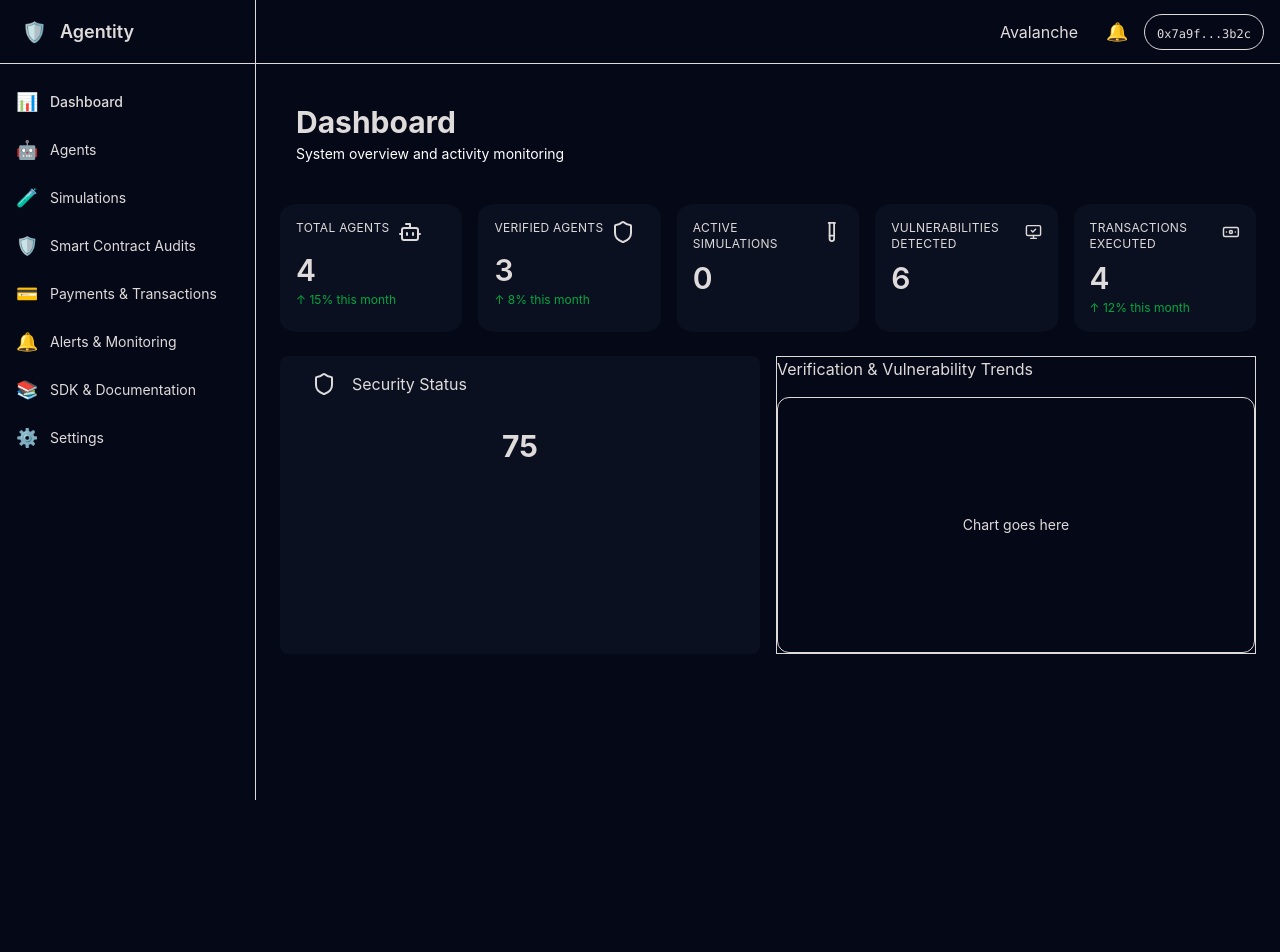
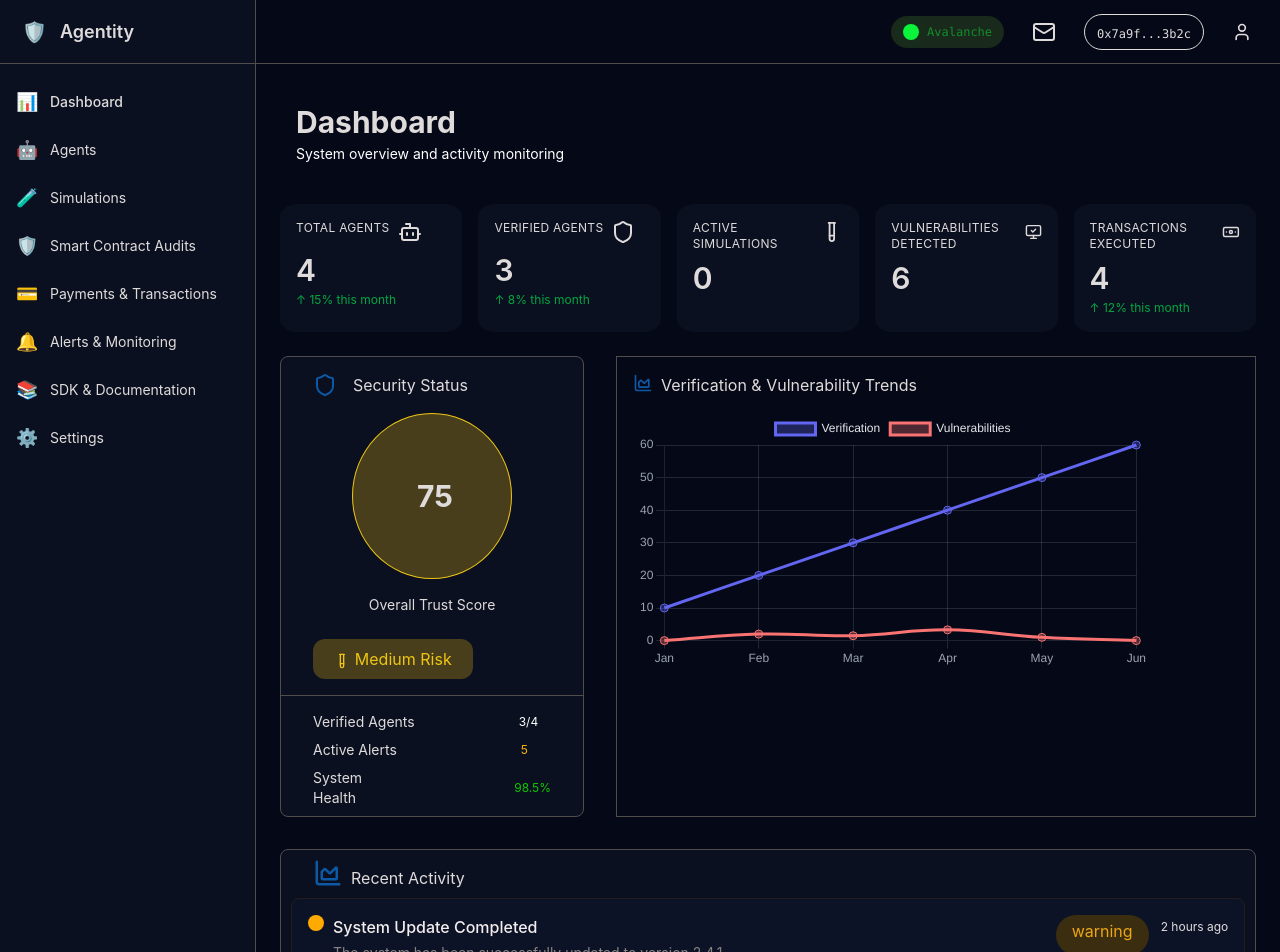
Before and after one commit to Agentity-AI/Agentity-Frontend, a React (Vite) app: page / in a window 1280 px wide. Shown: the top 952 px of the page. Before the commit the page ends 800 px from the top, so only its background shows below. Built offline with nearby package versions, Linux system fonts and the light colour scheme.

Commit message:
Dahboard completed

```diff
--- /dev/null
+++ b/src/components/activity/Activity.jsx
@@ -0,0 +1,22 @@
+
+function Activity({title, description, time, state}) {
+  return (
+    <div className="p-4 border border-[#271c1c] rounded-lg w-[98%] mx-auto
+     bg-[#0d1327] flex justify-between">
+        <div className={`px-2 py-2 -mr-80 rounded-full w-1 h-1 ${state === "warning" ? "bg-[#ffaa01]" : state === "info" ? "bg-[#06ff38]" : "bg-[#ff3007]"}`}></div>
+      <div className="">
+        <h3 className="font-medium text-[#f3eded]">{title}</h3>
+        <p className="text-sm text-[#888383] mt-1">{description}</p>
+      </div>
+      <div className="flex">
+        <div className={`rounded-full mb-2 mr-3 ${state === "warning" ? "bg-[#3b2d0f]" : state === "info" ? "bg-[#0f2715]" : "bg-[#2c1f1d]"}`}>
+      <div className={`px-4 pt-1  ${state === "warning" ? "text-[#eda616]" : state === "info" ? "text-[#0b8a24]" : "text-[#e14020]"}`}>
+          {state}
+        </div></div>
+      <p className="text-xs text-base-content/100 mt-1">{time}</p>
+      </div>
+    </div>
+  )
+}
+
+export default Activity
--- /dev/null
+++ b/src/components/chart/TwoLineChart.jsx
@@ -0,0 +1,89 @@
+import {
+  Chart as ChartJS,
+  CategoryScale,
+  LinearScale,
+  PointElement,
+  LineElement,
+  Tooltip,
+  Legend,
+} from "chart.js";
+import { Line } from "react-chartjs-2";
+
+// Register the pieces of Chart.js we need
+ChartJS.register(
+  CategoryScale,
+  LinearScale,
+  PointElement,
+  LineElement,
+  Tooltip,
+  Legend
+);
+
+const labels = ["Jan", "Feb", "Mar", "Apr", "May", "Jun"];
+
+const data = {
+  labels,
+  datasets: [
+    {
+      label: "Verification",
+      data: [10, 20, 30, 40, 50, 60],       // numbers for line 1
+      borderColor: "#6366F1",
+      backgroundColor: "rgba(99, 102, 241, 0.3)",
+      tension: 0.4,                          // smooth curve
+      fill: false,
+      pointRadius: 4,
+      pointHoverRadius: 6,
+    },
+    {
+      label: "Vulnerabilities",
+      data: [0, 2, 1.5, 3.3, 1, 0],        // numbers for line 2
+      borderColor: "#F97373",
+      backgroundColor: "rgba(249, 115, 115, 0.3)",
+      tension: 0.4,
+      fill: false,
+      pointRadius: 4,
+      pointHoverRadius: 6,
+    },
+  ],
+};
+
+const options = {
+  responsive: true,
+  plugins: {
+    legend: {
+      position: "top",
+      labels: {
+        color: "#e5e7eb",
+      },
+    },
+    tooltip: {
+      enabled: true,        // show tooltip on hover (default)
+      mode: "index",        // show values for *both* lines at that x value
+      intersect: false,     // you don't need to be exactly on the point
+      callbacks: {
+        // customize the text in the tooltip
+        label: (context) => {
+          const label = context.dataset.label || "";
+          const value = context.parsed.y;
+          return `${label}: ${value}`;
+        },
+      },
+    },
+  },
+  scales: {
+    x: {
+      ticks: { color: "#9ca3af" },
+      grid: { color: "rgba(148, 163, 184, 0.2)" },
+    },
+    y: {
+      ticks: { color: "#9ca3af" },
+      grid: { color: "rgba(148, 163, 184, 0.2)" },
+    },
+  },
+};
+
+function TwoLineChart() {
+  return <div className="h-full w-full"><Line data={data} options={options}  /></div>;
+}
+
+export default TwoLineChart;
--- a/src/components/layouts/SideBar.jsx
+++ b/src/components/layouts/SideBar.jsx
@@ -1,21 +1,10 @@
 import { NavLink } from "react-router-dom";
-
-const navItems = [
-  { label: "Dashboard", icon: "📊", to: "/" },
-  { label: "Agents", icon: "🤖", to: "/agents" },
-  { label: "Simulations", icon: "🧪", to: "/simulations" },
-  { label: "Smart Contract Audits", icon: "🛡️", to: "/audits" },
-  { label: "Payments & Transactions", icon: "💳", to: "/payments" },
-  { label: "Alerts & Monitoring", icon: "🔔", to: "/alerts" },
-  { label: "SDK & Documentation", icon: "📚", to: "/docs" },
-  { label: "Settings", icon: "⚙️", to: "/settings" },
-];
-
+import navItems from "../../constants/navItem";
 function Sidebar() {
   return (
-    <div className="flex-1 flex flex-col">
+    <div className="flex-1 flex flex-col border-[#514c4c]  bg-[#0B1020]">
       {/* Logo */}
-      <div className="h-16 flex items-center px-4 gap-2 border-b border-base-300">
+      <div className="h-16 flex items-center px-4 gap-2 border-b border-[#514c4c]">
         <div className="w-9 h-9 rounded-xl bg-primary flex items-center justify-center">
           <span className="text-xl text-primary-content">🛡️</span>
         </div>
@@ -34,8 +23,9 @@ function Sidebar() {
                 "hover:bg-base-300",
                 isActive ? "bg-base-300 text-primary font-medium" : "text-base-content/80",
               ].join(" ")
-            }
-          >
+            }>
+
+
             <span className="text-lg">{item.icon}</span>
             <span>{item.label}</span>
           </NavLink>
--- a/src/components/layouts/Topbar.jsx
+++ b/src/components/layouts/Topbar.jsx
@@ -1,6 +1,18 @@
+import { Mail, User } from "lucide-react";
+import React from "react";
+
 function Topbar() {
+    const[profileStyle, setProfileStyle] = React.useState("");
+     const[notificationStyle, setNotificationStyle] = React.useState("");
+
+    function addProfileStyle(){
+        setProfileStyle("bg-[#fff] text-[#000] rounded-full shadow-lg");
+    }
+    function addNotificationStyle(){
+        setNotificationStyle("bg-[#fff] text-[#000] rounded-full shadow-lg");
+    }
   return (
-    <div className="flex items-center justify-between w-full">
+    <div className="flex items-center justify-between w-full border-[#514c4c]">
       {/* Left side (optional breadcrumb / page title placeholder) */}
       <div className="text-sm text-base-content/60 hidden md:block">
         {/* You can put breadcrumbs here if you want */}
@@ -9,19 +21,37 @@ function Topbar() {
       {/* Right side controls */}
       <div className="flex items-center gap-4">
         {/* Network badge */}
-        <div className="badge badge-ghost gap-2 px-3 py-2">
-          <span className="w-2 h-2 rounded-full bg-success" />
-          Avalanche
+        <div className="rounded-full flex gap-2 px-3 py-2 text-[#138d2b] bg-[#19291c] border-[#0c7421]">
+          <div className="relative flex items-center justify-center">
+  {/* animated ring */}
+  <div className="absolute inline-flex h-4 w-4 rounded-full bg-[#0cf33a] opacity-75 animate-ping"></div>
+
+  {/* solid center dot */}
+  <div className="text-xs font-mono w-4 h-4 rounded-full bg-[#0cf33a]"></div>
+</div>
+
+          <span className="text-xs font-mono">Avalanche</span>
+
         </div>
 
         {/* Notification icon */}
-        <button className="btn btn-ghost btn-circle">
-          <span className="text-lg">🔔</span>
+        <button onMouseOver={addNotificationStyle}
+        className={`btn btn-ghost btn-circle ${notificationStyle? notificationStyle : 'bg-transparent text-base-content/60'}`}
+        onMouseLeave={() => setNotificationStyle("")} >
+          <span className="text-lg">
+            <Mail className={`m-3 btn btn-ghost btn-circle ${notificationStyle? notificationStyle : 'bg-transparent text-base-content/60'}`}/>
+          </span>
         </button>
 
         {/* Wallet / profile */}
         <button className="btn btn-ghost border border-base-300 rounded-full px-3 h-9 min-h-0">
           <span className="text-xs font-mono">0x7a9f...3b2c</span>
+        </button>
+        <button  onMouseOver={addProfileStyle}
+        className={`btn btn-ghost btn-circle ${profileStyle? profileStyle : 'bg-transparent text-base-content/60'}`}
+        onMouseLeave={() => setProfileStyle("")}
+        >
+            <User className={`m-3 btn btn-ghost btn-circle ${profileStyle? profileStyle : 'bg-transparent text-base-content/60'}`} size={20} />
         </button>
       </div>
     </div>
--- a/src/components/security-check/SecurityCheck.jsx
+++ b/src/components/security-check/SecurityCheck.jsx
@@ -1,21 +1,39 @@
-import { Shield } from 'lucide-react'
+import { Shield, TestTube } from 'lucide-react'
 import React from 'react'
 
 function SecurityCheck() {
   return (
-   <div className="bg-base-200 border border-base-300/60 rounded-lg border-none  bg-[#0B1020]">
+   <div className="col-span-1 border rounded-lg border-[#514c4c]  bg-[#0B1020]">
           <div className=" mx-8 my-4">
             <div className='flex gap gap-2 '>
-                 <Shield className="mr-2 inline-block" size={24} />
+                 <Shield className="mr-2 inline-block text-[#0d59a5]" size={24} />
                  <h2 className="card-title">Security Status</h2>
 
             </div>
-            <div className="flex items-center justify-center py-8">
+            <div className="mx-auto py-16 px-16 bg-[#483e1c] w-40 rounded-[50%] mt-4 border border-[#eec612]">
 
-                <span className="text-3xl font-bold text-base-content">
+                <span className="text-3xl font-bold text-base-content ">
                   75
                 </span>
+
               </div>
+                <p className="text-center text-sm text-base-content/60 mt-4">Overall Trust Score</p>
+                <button className="bg-[#483e1c] px-4 py-2 text-[#eec612] rounded-xl btn btn-sm mt-6 w-40 border-[#eec612]"><TestTube className="inline-block" size={16} /> <span>Medium Risk</span></button>
+            </div>
+            <hr className="border-[#514c4c] my-4" />
+            <div className='mx-8'>
+                <div className="flex items-center gap-26 mb-2">
+                    <span className="text-sm text-base-content/60">Verified Agents</span>
+                    <span className="text-xs badge badge-ghost text-white">3/4</span>
+                    </div>
+                    <div className="flex items-center gap-31 mb-2">
+                    <span className="text-sm text-base-content/60">Active Alerts</span>
+                    <span className="text-xs badge badge-ghost text-[#f7b80a]">5</span>
+                    </div>
+                    <div className="flex items-center gap-28 mb-2">
+                    <span className="text-sm text-base-content/60">System Health</span>
+                    <span className="text-xs badge badge-ghost text-[#10c700]">98.5%</span>
+                    </div>
             </div>
           </div>
 
--- /dev/null
+++ b/src/constants/navItem.js
@@ -0,0 +1,11 @@
+const navItems = [
+  { label: "Dashboard", icon: "📊", to: "/" },
+  { label: "Agents", icon: "🤖", to: "/agents" },
+  { label: "Simulations", icon: "🧪", to: "/simulations" },
+  { label: "Smart Contract Audits", icon: "🛡️", to: "/audits" },
+  { label: "Payments & Transactions", icon: "💳", to: "/payments" },
+  { label: "Alerts & Monitoring", icon: "🔔", to: "/alerts" },
+  { label: "SDK & Documentation", icon: "📚", to: "/docs" },
+  { label: "Settings", icon: "⚙️", to: "/settings" },
+];
+export default navItems;
--- /dev/null
+++ b/src/constants/recentActivities.js
@@ -0,0 +1,25 @@
+const recentActivities = [
+  {
+    id: 1,
+    title: "System Update Completed",
+    description: "The system has been successfully updated to version 2.4.1.",
+    time: "2 hours ago",
+    state:"warning"
+  },
+  {
+    id: 2,
+    title: "New Agent Deployed",
+    description: "A new agent has been deployed to the production environment.",
+    time: "5 hours ago",
+    state:"info"
+  },
+  {
+    id: 3,
+    title: "Security Scan Initiated",
+    description: "A full security scan has been initiated across all systems.",
+    time: "1 day ago",
+    state:"critical"
+  },
+];
+
+export default recentActivities;
--- a/src/layouts/AppLayouts.jsx
+++ b/src/layouts/AppLayouts.jsx
@@ -6,14 +6,14 @@ function AppLayout({ children }) {
   return (
     <div className="min-h-screen bg-base-300 text-base-content flex">
       {/* Sidebar */}
-      <aside className="w-64 bg-base-200 border-r border-base-300 hidden md:flex">
+      <aside className="w-64 bg-base-200 border-r border-[#514c4c] hidden md:flex">
         <Sidebar />
       </aside>
 
       {/* Main area */}
       <div className="flex-1 flex flex-col">
         {/* Topbar */}
-        <header className="h-16 border-b border-base-300 flex items-center px-4">
+        <header className="h-16 border-b border-[#514c4c] flex items-center px-4">
           <Topbar />
         </header>
 
--- a/src/pages/DashboardPage.jsx
+++ b/src/pages/DashboardPage.jsx
@@ -1,12 +1,34 @@
+import { ChartArea } from "lucide-react";
 import Card from "../components/Card/Card";
 import SecurityCheck from "../components/security-check/SecurityCheck";
 import topMetrics from "../constants/topMetrix";
 import AppLayout from "../layouts/AppLayouts";
-;
+import {
+  Chart as ChartJS,
+  CategoryScale,
+  LinearScale,
+  PointElement,
+  LineElement,
+  Tooltip,
+  Legend,
+} from "chart.js";
+import TwoLineChart from "../components/chart/TwoLineChart";
+import recentActivities from "../constants/recentActivities";
+import Activity from "../components/activity/Activity";
+
 
 
 
 function DashboardPage() {
+    ChartJS.register(
+  CategoryScale,
+  LinearScale,
+  PointElement,
+  LineElement,
+  Tooltip,
+  Legend
+);
+
   return (
     <AppLayout>
       {/* Header */}
@@ -24,23 +46,36 @@ function DashboardPage() {
       </div>
 
 
-      <div className="grid gap-4 lg:grid-cols-2">
+      <div className="grid gap-8 grid-cols-3 ">
         {/* Security Status card */}
 
         <SecurityCheck />
         {/* Trends chart card */}
-        <div className="card bg-base-200 border border-base-300/60">
+        <div className="card bg-base-200 border border-[#514c4c] col-span-2">
           <div className="card-body">
+            <div className="flex ml-4 mt-4">
+             <ChartArea className="w-5 h-5 mr-2 text-[#0d59a5]" />
             <h2 className="card-title">
-              Verification &amp; Vulnerability Trends
-            </h2>
-            <div className="mt-4 h-64 rounded-xl bg-base-300 border border-base-300/80 flex items-center justify-center">
-              {/* Placeholder – replace with real chart component later */}
-              <span className="text-sm text-base-content/60">
-                Chart goes here
+             Verification &amp; Vulnerability Trends
+            </h2></div>
+            <div className="mt-4 h-64 rounded-xl w-full bg-base-300 border-none flex items-center justify-center">
+
+              <span className="ml-5 text-sm text-base-content/60 w-full h-full flex items-center justify-center">
+                <TwoLineChart/>
               </span>
             </div>
           </div>
+        </div>
+        <div className="border-[#514c4c]  bg-[#0B1020] col-span-3 rounded-lg border">
+            <div className="flex my-2 mx-8">
+                <ChartArea className=" mr-2 text-[#0d59a5]" size={30}/>
+                <h1 className="mt-2">Recent Activity</h1>
+            </div>
+            <div className="h-64 overflow-y-auto grid gap-2">
+              {recentActivities.map((activity) => (
+                <Activity key={activity.id} {...activity} />
+              ))}
+              </div>
         </div>
       </div>
     </AppLayout>
```
